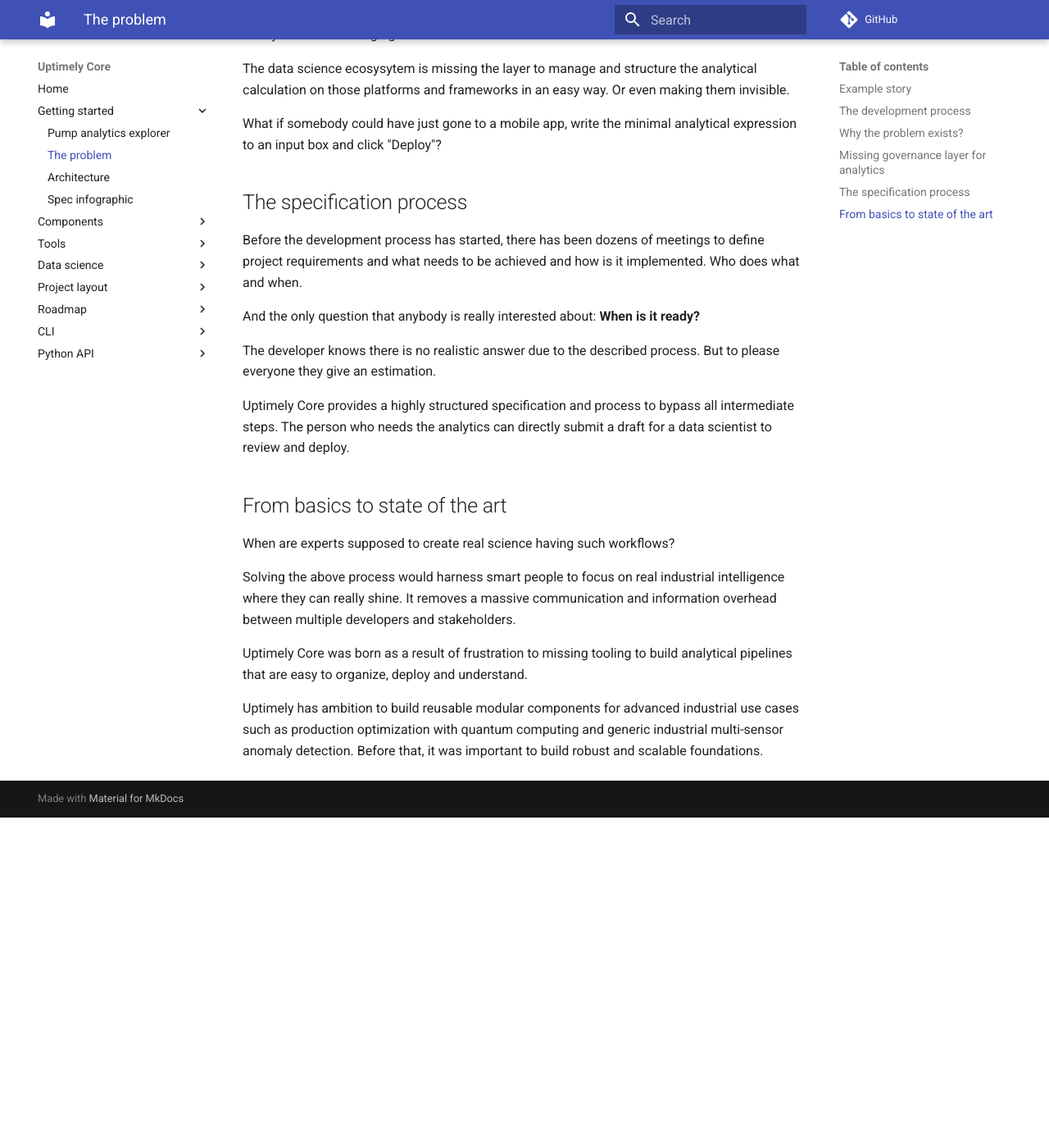
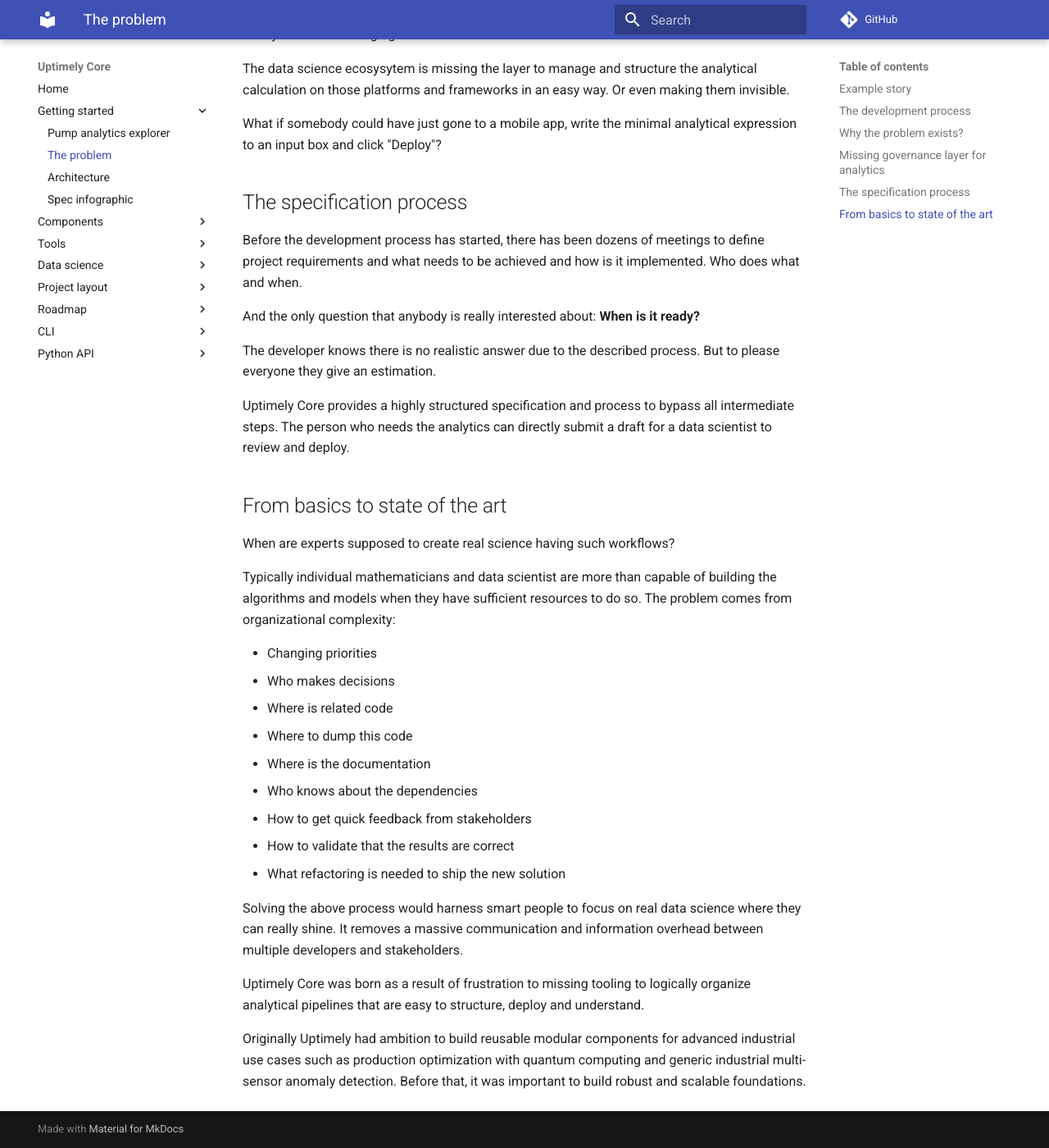
Before and after one commit to uptimely-ai/uptimely-core, an MkDocs documentation site: the page built from docs/overview/problem.md, in a window 1280 px wide and 1400 px high, scrolled down 3440 px. Shown: the whole window at 82% size. Built offline with MkDocs 1.6.1 and Material for MkDocs 9.7.7, drawn with Linux system fonts in a browser that asks for light colours; comment, search, counter and statistics services are not loaded; before the commit the page ends 4437 px from its top, so only the background shows below that.

Commit message:
Add the organizational problem in data science

```diff
--- a/docs/overview/problem.md
+++ b/docs/overview/problem.md
@@ -114,8 +114,20 @@
 
 When are experts supposed to create real science having such workflows?
 
-Solving the above process would harness smart people to focus on real industrial intelligence where they can really shine. It removes a massive communication and information overhead between multiple developers and stakeholders.
+Typically individual mathematicians and data scientist are more than capable of building the algorithms and models when they have sufficient resources to do so. The problem comes from organizational complexity:
 
-Uptimely Core was born as a result of frustration to missing tooling to build analytical pipelines that are easy to organize, deploy and understand.
+* Changing priorities
+* Who makes decisions
+* Where is related code
+* Where to dump this code
+* Where is the documentation
+* Who knows about the dependencies
+* How to get quick feedback from stakeholders
+* How to validate that the results are correct
+* What refactoring is needed to ship the new solution
 
-Uptimely has ambition to build reusable modular components for advanced industrial use cases such as production optimization with quantum computing and generic industrial multi-sensor anomaly detection. Before that, it was important to build robust and scalable foundations.
+Solving the above process would harness smart people to focus on real data science where they can really shine. It removes a massive communication and information overhead between multiple developers and stakeholders.
+
+Uptimely Core was born as a result of frustration to missing tooling to logically organize analytical pipelines that are easy to structure, deploy and understand.
+
+Originally Uptimely had ambition to build reusable modular components for advanced industrial use cases such as production optimization with quantum computing and generic industrial multi-sensor anomaly detection. Before that, it was important to build robust and scalable foundations.
```
